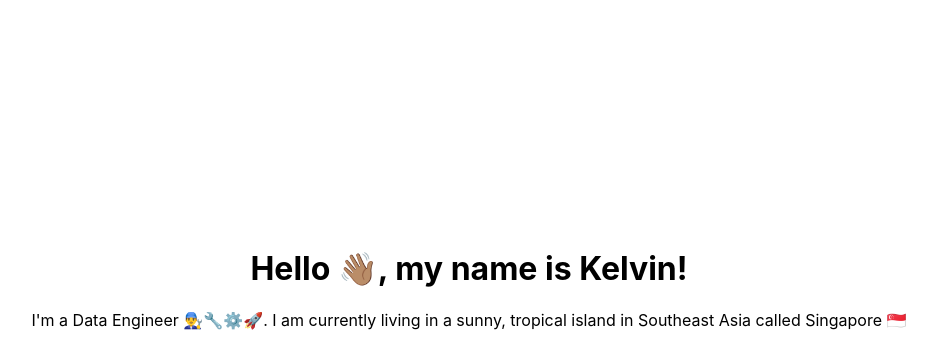
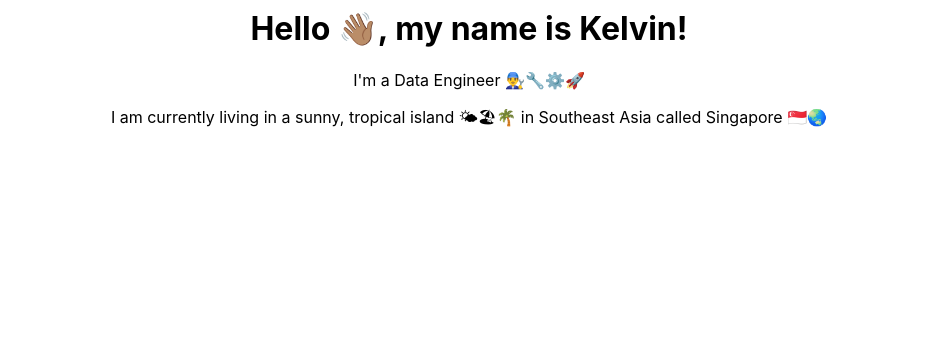
Before and after one commit to pebabion/pebabion.github.io, a React (Create React App) app: page / in a window 1280 px wide. Shown: the part 572-915 px from the top of the page, without its empty margins (171-1108 px from the left). After the commit the page ends 800 px from the top, so only its background shows below. Built offline with nearby package versions, Linux system fonts and the light colour scheme.

Commit message:
✨ Update main page

```diff
--- a/src/App.css
+++ b/src/App.css
@@ -10,7 +10,7 @@
 
 .App-header {
   background-color: #ffffff;
-  min-height: 100vh;
+  min-height: 70vh;
   display: flex;
   flex-direction: column;
   align-items: center;
--- a/src/App.js
+++ b/src/App.js
@@ -13,9 +13,10 @@
       </header>
       <main>
         <h1>Hello 👋🏽, my name is Kelvin!</h1>
+        <p>I'm a Data Engineer 👨‍🔧🔧⚙️🚀</p>
         <p>
-          I'm a Data Engineer 👨‍🔧🔧⚙️🚀. I am currently living in a sunny,
-          tropical island in Southeast Asia called Singapore 🇸🇬
+          I am currently living in a sunny, tropical island 🌤🏖🌴 in Southeast
+          Asia called Singapore 🇸🇬🌏
         </p>
       </main>
     </div>
```
